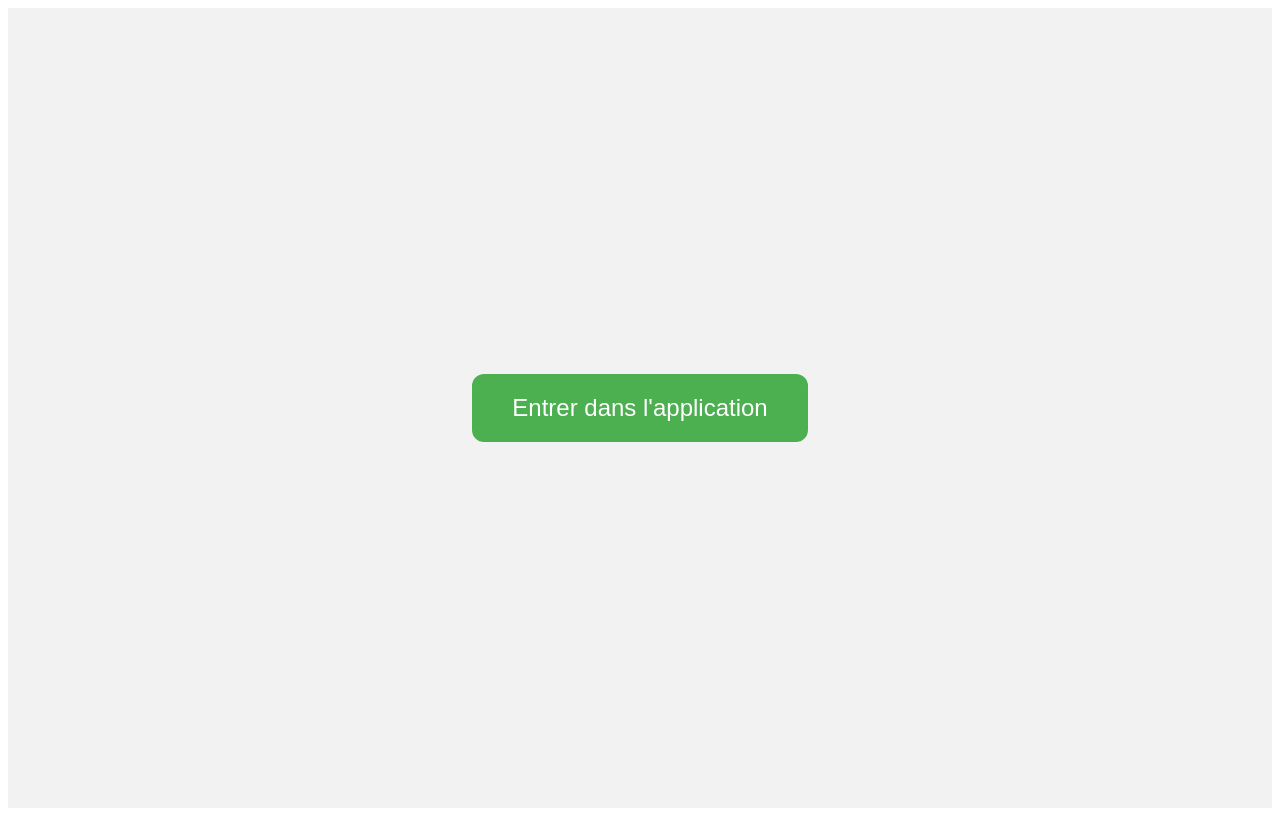
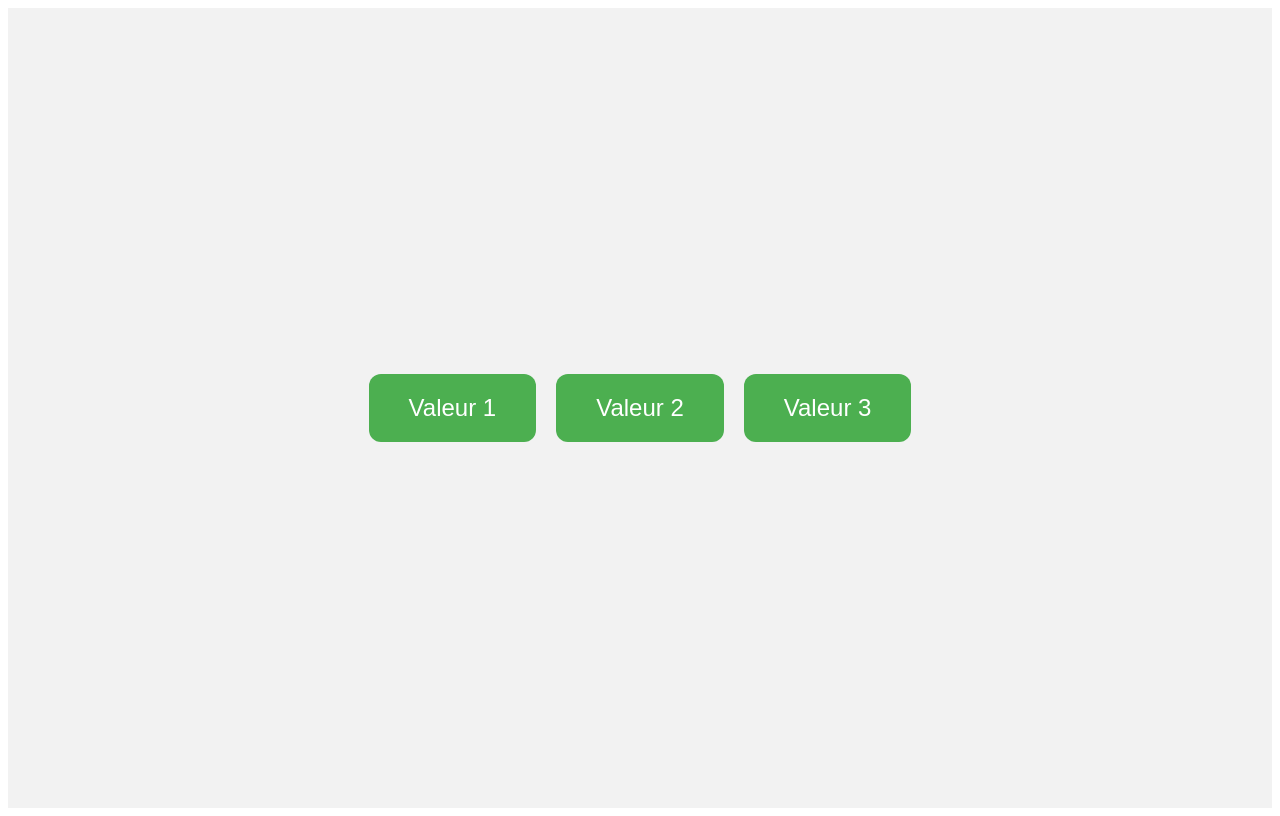
Before and after one commit to BanADrien/Projet_Front_Labyrinth_DETEE_COME, a React (Vite) app in the folder front_end/: page / in a window 1280 px wide. Built offline with nearby package versions, Linux system fonts and the light colour scheme.

Commit message:
package json back end + bouton pour choisir qu'elle niveau du jeu

```diff
--- a/front_end/src/App.tsx
+++ b/front_end/src/App.tsx
@@ -1,4 +1,5 @@
 import { useEffect, useState } from "react";
+import { useLocation } from "react-router-dom";
 
 interface Level {
   id: number;
@@ -20,29 +21,30 @@ interface Level {
 
 // 🎨 Fonction qui retourne la couleur selon le symbole
 function getCellColor(cell: string) {
-  if (cell === "W") {
-    return "#444";
-  } else if (cell === "S") {
-    return "lightgreen";
-  } else if (cell === "E") {
-    return "tomato";
-  } else {
-    return "white";
-  }
+  if (cell === "W") return "#444";
+  if (cell === "S") return "lightgreen";
+  if (cell === "E") return "tomato";
+  if (cell === "M") return "🟢";
+  return "white";
 }
 
 function App() {
+  const location = useLocation();
+  const value = location.state?.value ?? 1; // valeur reçue du bouton, défaut 1
   const [level, setLevel] = useState<Level | null>(null);
 
-  // 🔥 Charge le niveau depuis le back
   useEffect(() => {
     async function loadLevel() {
-      const response = await fetch("http://localhost:4000/api/levels/1");
-      const json: Level = await response.json();
-      setLevel(json);
+      try {
+        const response = await fetch(`http://localhost:4000/api/levels/${value}`);
+        const json: Level = await response.json();
+        setLevel(json);
+      } catch (error) {
+        console.error("Erreur lors du chargement du niveau :", error);
+      }
     }
     loadLevel();
-  }, []);
+  }, [value]); // ⚡ dépendance sur value pour recharger si elle change
 
   if (!level) return <p>Chargement du niveau...</p>;
 
@@ -52,7 +54,6 @@ function App() {
       <p>{level.description}</p>
 
       <h2>Grille :</h2>
-
       <div
         style={{
           display: "grid",
@@ -71,7 +72,7 @@ function App() {
                 display: "flex",
                 justifyContent: "center",
                 alignItems: "center",
-                background: getCellColor(cell), // <-- IF/ELSE appliqué ici
+                background: getCellColor(cell),
               }}
             >
               {cell}
--- a/front_end/src/Home.tsx
+++ b/front_end/src/Home.tsx
@@ -1,13 +1,38 @@
 import React from "react";
 import { useNavigate } from "react-router-dom";
 
-const Home: React.FC = () => {
+interface NavButtonProps {
+  value: number;
+  label: string;
+}
+
+const NavButton: React.FC<NavButtonProps> = ({ value, label }) => {
   const navigate = useNavigate();
 
-  const goToApp = () => {
-    navigate("/app");
+  const handleClick = () => {
+    navigate("/app", { state: { value } });
   };
 
+  return (
+    <button
+      onClick={handleClick}
+      style={{
+        padding: "20px 40px",
+        fontSize: "1.5rem",
+        borderRadius: "12px",
+        border: "none",
+        cursor: "pointer",
+        backgroundColor: "#4CAF50",
+        color: "white",
+        margin: "0 10px",
+      }}
+    >
+      {label}
+    </button>
+  );
+};
+
+const Home: React.FC = () => {
   return (
     <div
       style={{
@@ -18,20 +43,10 @@ const Home: React.FC = () => {
         backgroundColor: "#f2f2f2",
       }}
     >
-      <button
-        onClick={goToApp}
-        style={{
-          padding: "20px 40px",
-          fontSize: "1.5rem",
-          borderRadius: "12px",
-          border: "none",
-          cursor: "pointer",
-          backgroundColor: "#4CAF50",
-          color: "white",
-        }}
-      >
-        Entrer dans l'application
-      </button>
+      {/* Plusieurs boutons avec des valeurs différentes */}
+      <NavButton value={1} label="Valeur 1" />
+      <NavButton value={2} label="Valeur 2" />
+      <NavButton value={3} label="Valeur 3" />
     </div>
   );
 };
```
Also changed, not shown: 2 other files (tests, documents, lock files or other folders).
